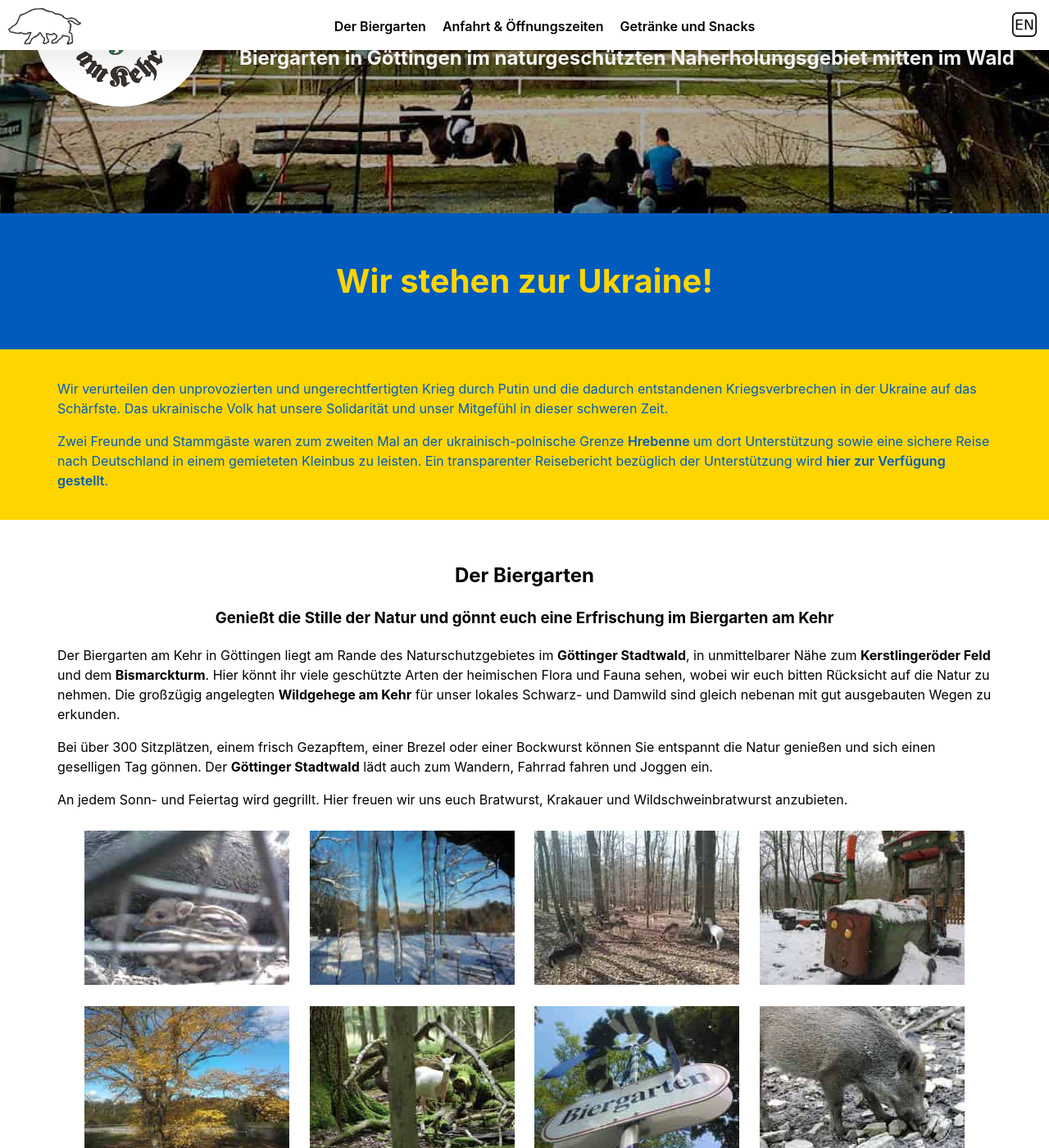
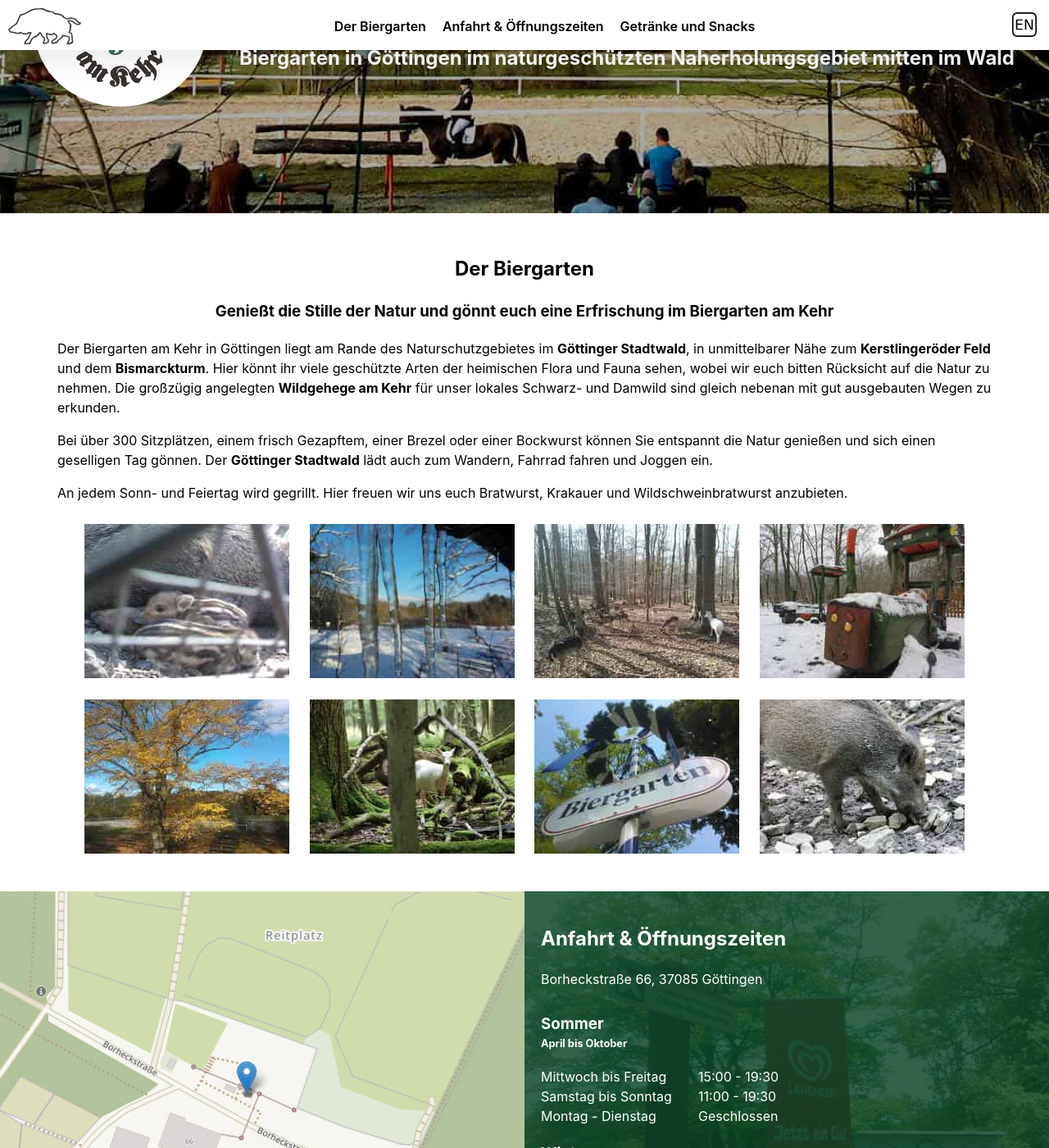
Before and after one commit to versable/kehr-website, a Jekyll site: the page built from index.html, in a window 1280 px wide and 1400 px high, scrolled down 250 px. Shown: the whole window at 82% size. Built offline with Jekyll 4.4.1, drawn with Linux system fonts in a browser that asks for light colours.

Commit message:
Remove Ukraine banner

```diff
--- a/_sass/_base.scss
+++ b/_sass/_base.scss
@@ -288,79 +288,6 @@ nav {
     }
 }
 
-.ukraine {
-    padding: 20px 0;
-
-    a {
-        text-decoration: none;
-        font-weight: 600;
-        color: #005bbc;
-    }
-
-    figure {
-        margin: 20px 0;
-    }
-
-    figure img {
-        max-width: 100%;
-    }
-
-    i::before {
-        content: '„';
-    }
-    i::after {
-        content: '”';
-    }
-
-    h1 {
-        font-size: 2.5rem;
-    }
-
-    h1, h2 {
-        text-align: center;
-    }
-
-    &.top {
-        color: #ffd500;
-        background-color: #005bbc;
-        text-align: center;
-    }
-
-    &.bottom {
-        color: #005bbc;
-        background-color: #ffd500;
-
-        h2 {
-            text-align: left;
-        }
-    }
-
-    ul.tiles {
-        display: flex;
-        flex-wrap: wrap;
-        justify-content: center;
-    }
-
-    ul.tiles li {
-        flex: 0 0 50%;
-        text-align: center;
-        color: #fff;
-    }
-
-    ul.tiles span {
-        display: block;
-        font-size: 2rem;
-    }
-
-    ul.tiles,
-    ul.tiles li {
-        margin: 0;
-        padding: 0;
-        text-indent: 0;
-        list-style-type: none;
-    }
-}
-
 .opening {
     display: flex;
     flex-direction: row;
--- a/index.html
+++ b/index.html
@@ -11,30 +11,6 @@ layout: default
             mitten im Wald
         </small>
     </h1>
-</section>
-<section class="ukraine top">
-    <div class="container">
-        <h1>Wir stehen zur Ukraine!</h1>
-    </div>
-</section>
-<section class="ukraine bottom">
-    <p class="container">
-    Wir verurteilen den unprovozierten und ungerechtfertigten Krieg durch Putin
-    und die dadurch entstandenen Kriegsverbrechen in der Ukraine auf das
-    Schärfste. Das ukrainische Volk hat unsere Solidarität und unser Mitgefühl
-    in dieser schweren Zeit.
-    </p>
-    <p class="container">
-    Zwei Freunde und Stammgäste waren zum zweiten Mal an der
-    ukrainisch-polnische Grenze
-    <a href="https://maps.apple.com/?q=Hrebenne+Border+Police" target="_blank">
-        Hrebenne
-    </a>
-    um dort Unterstützung sowie eine sichere Reise nach Deutschland in einem
-    gemieteten Kleinbus zu leisten. Ein transparenter Reisebericht bezüglich
-    der Unterstützung wird
-    <a href="/ukraine">hier zur Verfügung gestellt</a>.
-    </p>
 </section>
 <section class="container section">
     <h2 id="der-biergarten">Der Biergarten</h2>
```
Also changed, not shown: en/index.html (+0 -22 lines).
